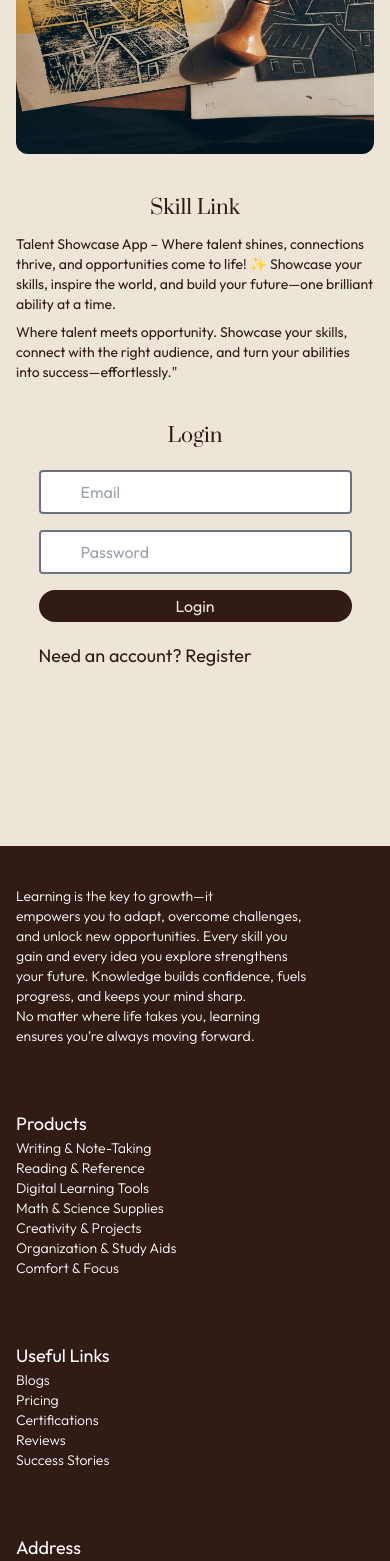
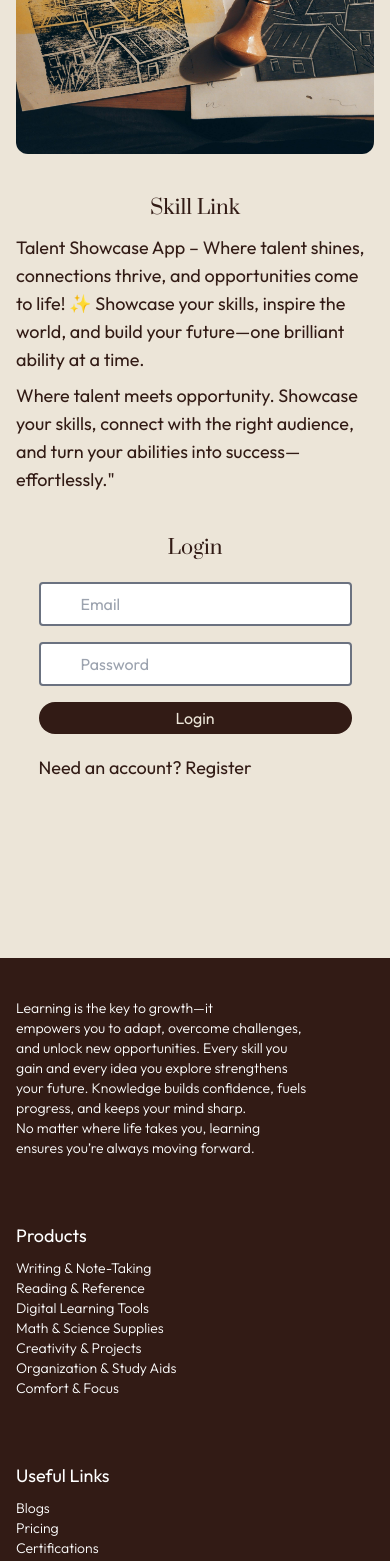
Before and after one commit to davidojo1144/Talent_showcase_app, a React (Vite) app in the folder Talentapp/: page / in a window 390 px wide. Shown: the part 432-1993 px from the top of the page. Built offline with nearby package versions, Linux system fonts and the light colour scheme.

Commit message:
Talent Showcase App using typescript, tailwind css, framer motion, toastify

```diff
--- a/Talentapp/src/components/Footer.tsx
+++ b/Talentapp/src/components/Footer.tsx
@@ -9,7 +9,7 @@ const Footer = () => {
           <p  className='text-sm font-light'>Learning is the key to growth—it <br/>empowers you to adapt, overcome challenges, <br/>and unlock new opportunities. Every skill you <br/>gain and every idea you explore strengthens <br/>your future. Knowledge builds confidence, fuels <br/>progress, and keeps your mind sharp. <br/>No matter where life takes you, learning <br/>ensures you’re always moving forward.</p>
         </div>
         <div>
-          <p className='md:text-xl text-lg '>Products</p>
+          <p className='md:text-xl text-lg md:pb-5 pb-2'>Products</p>
           <div className='text-sm font-light'>
             <p>Writing & Note-Taking</p>
             <p>Reading & Reference</p>
@@ -21,7 +21,7 @@ const Footer = () => {
           </div>
         </div>
         <div>
-          <p className='md:text-xl text-lg '>Useful Links</p>
+          <p className='md:text-xl text-lg md:pb-5 pb-2'>Useful Links</p>
           <div className='text-sm font-light'>
             <p className='cursor-pointer' href="#">Blogs</p>
             <p className='cursor-pointer' href="#">Pricing</p>
@@ -31,11 +31,11 @@ const Footer = () => {
           </div>
         </div>
         <div>
-          <p className='md:text-xl text-lg '>Address</p>
+          <p className='md:text-xl text-lg md:pb-5 pb-2'>Address</p>
           <p className='text-sm font-light'>145, Mark way <br/>Sabo Yaba <br/> Lagos State, Nigeria.</p>
         </div>
       </div>
-      <p className='text-center text-secondary pt-10'>All Rights Reserved by © Learn Now 2025</p>
+      <p className='text-center text-secondary pt-10'>All Rights Reserved by © Skill Link 2025</p>
     </footer>
   )
 }
--- a/Talentapp/src/components/Hero.tsx
+++ b/Talentapp/src/components/Hero.tsx
@@ -9,8 +9,8 @@ const Hero = () => {
         <div className="space-y-3">
             <h2 className="text-center prata-regular md:text-3xl text-xl font-medium">Skill Link</h2>
             <div className="space-y-2">
-              <p className="md:text-lg text-sm md:font-light">Talent Showcase App – Where talent shines, connections thrive, and opportunities come to life! ✨ Showcase your skills, inspire the world, and build your future—one brilliant ability at a time.</p>
-              <p className="md:text-lg text-sm md:font-light">Where talent meets opportunity. Showcase your skills, connect with the right audience, and turn your abilities into success—effortlessly."</p>
+              <p className="text-lg md:font-light">Talent Showcase App – Where talent shines, connections thrive, and opportunities come to life! ✨ Showcase your skills, inspire the world, and build your future—one brilliant ability at a time.</p>
+              <p className="text-lg md:font-light">Where talent meets opportunity. Showcase your skills, connect with the right audience, and turn your abilities into success—effortlessly."</p>
             </div>
         </div>
         <AuthForm/>
```
